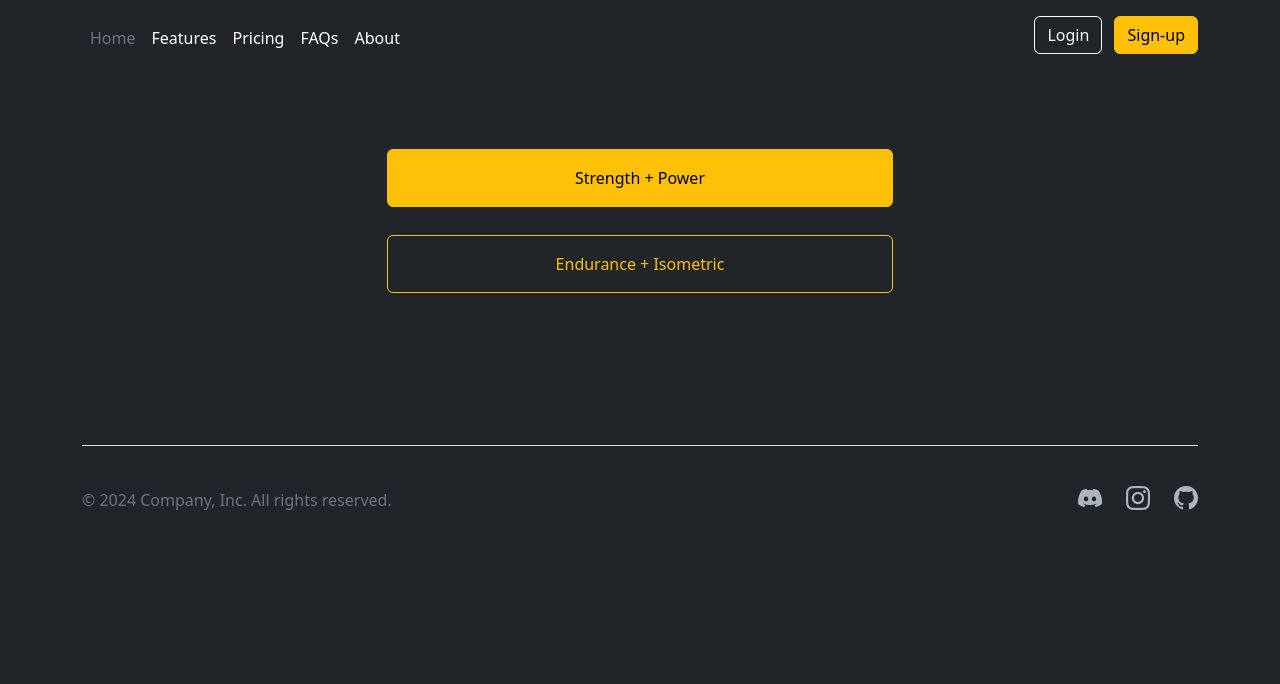
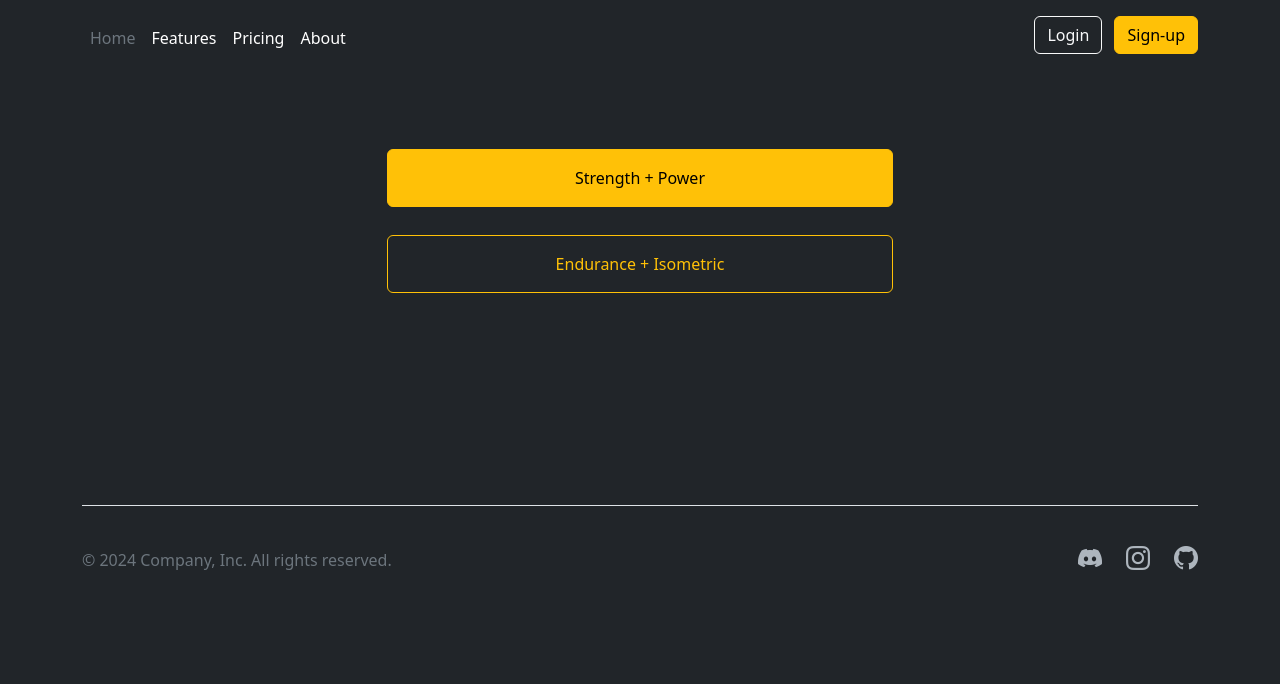
Before and after one commit to Harsh-0024/Handgrip_system, a Flask app: page / in a window 1280 px wide. Shown: the top 684 px of the page. Run offline with Flask 3, Linux system fonts and the light colour scheme.

Commit message:
more top margin in footer

```diff
--- a/static/css/style.css
+++ b/static/css/style.css
@@ -35,7 +35,7 @@
 
 /* Footer styling to reduce space */
 footer {
-  margin-top: 54px; /* Pulls the footer closer */
+  margin-top: 114px; /* Pulls the footer closer */
   padding-top: 10px;
 }
 
--- a/templates/header.html
+++ b/templates/header.html
@@ -5,7 +5,6 @@
           <li><a href="#" class="nav-link px-2 text-secondary">Home</a></li>
           <li><a href="#" class="nav-link px-2 text-white">Features</a></li>
           <li><a href="#" class="nav-link px-2 text-white">Pricing</a></li>
-          <li><a href="#" class="nav-link px-2 text-white">FAQs</a></li>
           <li><a href="#" class="nav-link px-2 text-white">About</a></li>
         </ul>
         <div class="text-end">
```
